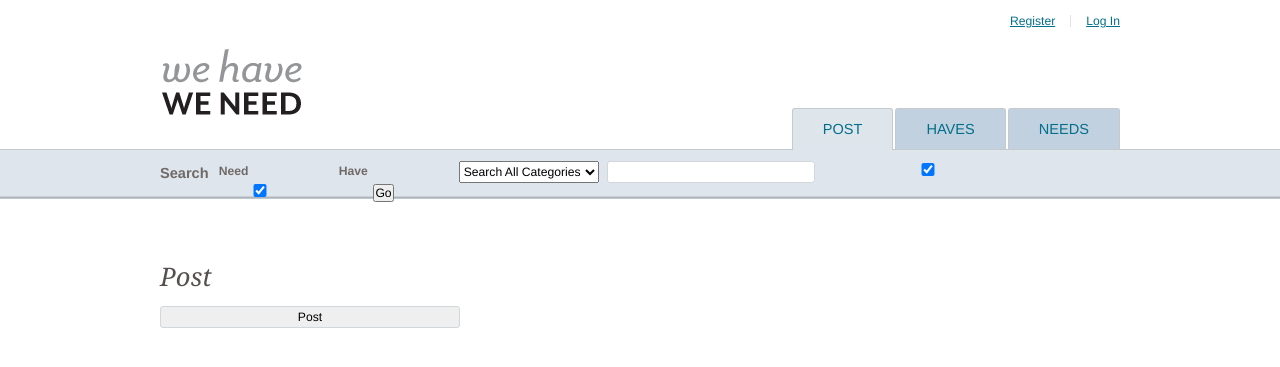
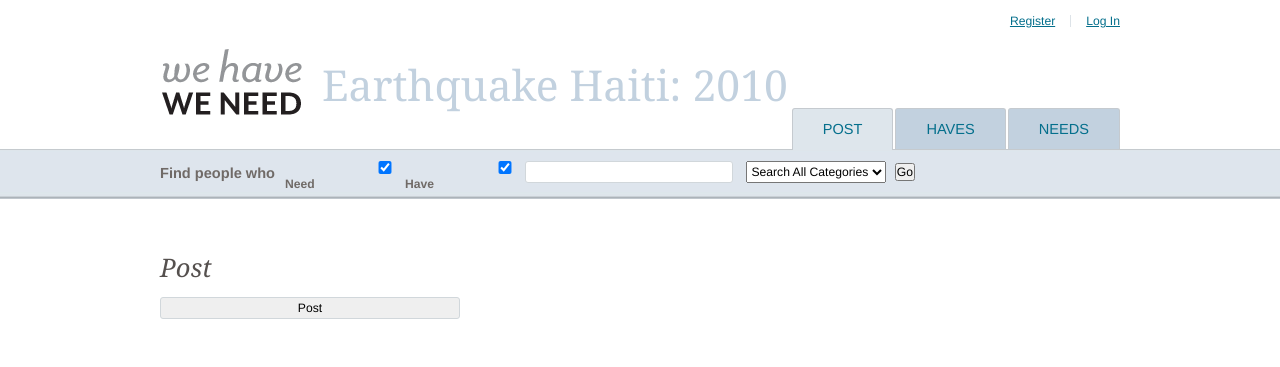
Before and after one commit to wehaveweneed-xx/wehaveweneed, a Django app: template templates/post.html in a window 1280 px wide. Shown: the top 367 px of the page. Run offline with Django 3.2, Linux system fonts and the light colour scheme; the template is opened without the code that fills it, so the values that code supplies are empty; some libraries are stand-ins or nearby versions.

Commit message:
Added site specific title.

```diff
--- a/media/styles/main.css
+++ b/media/styles/main.css
@@ -18,9 +18,25 @@ body{
   	font-family: Helvetica Neue, Helvetica, Arial, sans-serif;
 }
 
-div#headerWrapper { background: url(/media/images/header_bg.jpg) top left repeat-x;}
+div#headerWrapper {
+    background: url(/media/images/header_bg.jpg) top left repeat-x;
+}
 h1 { float: left; width: 146px; height: 72px; margin-top: 20px;}
-h1 a { background: url(/media/images/logo.png) top left no-repeat; width: 146px; height: 72px; display: block; text-indent: -9999em;}
+h1 a {
+    background: url(/media/images/logo.png) top left no-repeat;
+    width: 146px;
+    height: 72px;
+    display: block;
+    text-indent: -9999em;
+}
+#site {
+    float: left;
+    font-style: normal;
+    font-size: 350%;
+    margin: 32px 0 0 16px;
+    line-height: 120%; /* Internet Explorer fix */
+    color: #c2d1df;
+}
 div#utility { float: right; margin-top: 15px; line-height: 12px;}
 div#utility li { float: left;}
 li#utilityRegister { margin-right: 15px; padding-right: 15px; border-right: 1px solid #DDE3E8;}
@@ -38,7 +54,11 @@ div#featureBox { margin-top: 50px; margin-bottom: 40px; padding-bottom: 40px; bo
 
 select { padding: 2px 0; margin-right: 5px;}
 
-div#pageMain { width: 960px; margin: 0 auto;}
+div#pageMain {
+    width: 960px;
+    margin: 0 auto;
+    position: relative; /* So we can absolutely position elements inside. */
+}
 
 h2, h3 { font-family: Georgia, Times New Roman, Times, serif; color:#55504E; margin-bottom: 20px; font-style: oblique;}
 h2 { font-size: 210%; }
--- a/templates/base.html
+++ b/templates/base.html
@@ -56,6 +56,7 @@
 	        {% endblock %}  <!-- utility -->
 					<div class="clear"></div>
 					<h1><a href="/">We Have We Need</a></h1>
+					<h2 id="site">Earthquake Haiti: 2010</h2>
       	  {% block nav %}
 					<div id="nav">
 						<ul>
@@ -68,24 +69,20 @@
 					<div class="clear"></div>
       	  {% block search %}
 					<div id="search">
-						<span id="searchTitle">Search</span>
+						<span id="searchTitle">Find people who</span>
 						<form id="searchForm" action="/search" method="get">
-							<select id="id_sources" name="sources">
+						    <fieldset>
+						        <label for="need_id"><input id="need_id" type="checkbox" name="need" checked="true"/> Need</label>
+							<label for="have_id"><input id="have_id" type="checkbox" name="have" checked="true"/> Have</label>
+							<input id="id_q" type="text" name="q"/>							<select id="id_sources" name="sources">
 								<option value="all">Search All Categories</option>
 								<option value="1">Category 1</option>
 								<option value="2">Category 2</option>
 								<option value="3">Category 3</option>
 							</select>
-							<input id="id_q" type="text" name="q"/>
-                            <label for="need_id">Need</label>
-                            <input id="need_id" type="checkbox"
-		name="need" checked="true"/>
-                            <label for="have_id">Have</label>
-                            <input id="have_id" type="checkbox"
-		name="have" checked="true"/>
 			            	<button class="searchBtn" type="submit">
-                            	<span>Go</span>
-                        	</button>
+                            	            <span>Go</span>
+                        		</button>
 						</form>
 					</div>
 	        {% endblock %}  <!-- search -->
```
Also changed, not shown: 1 other file.
